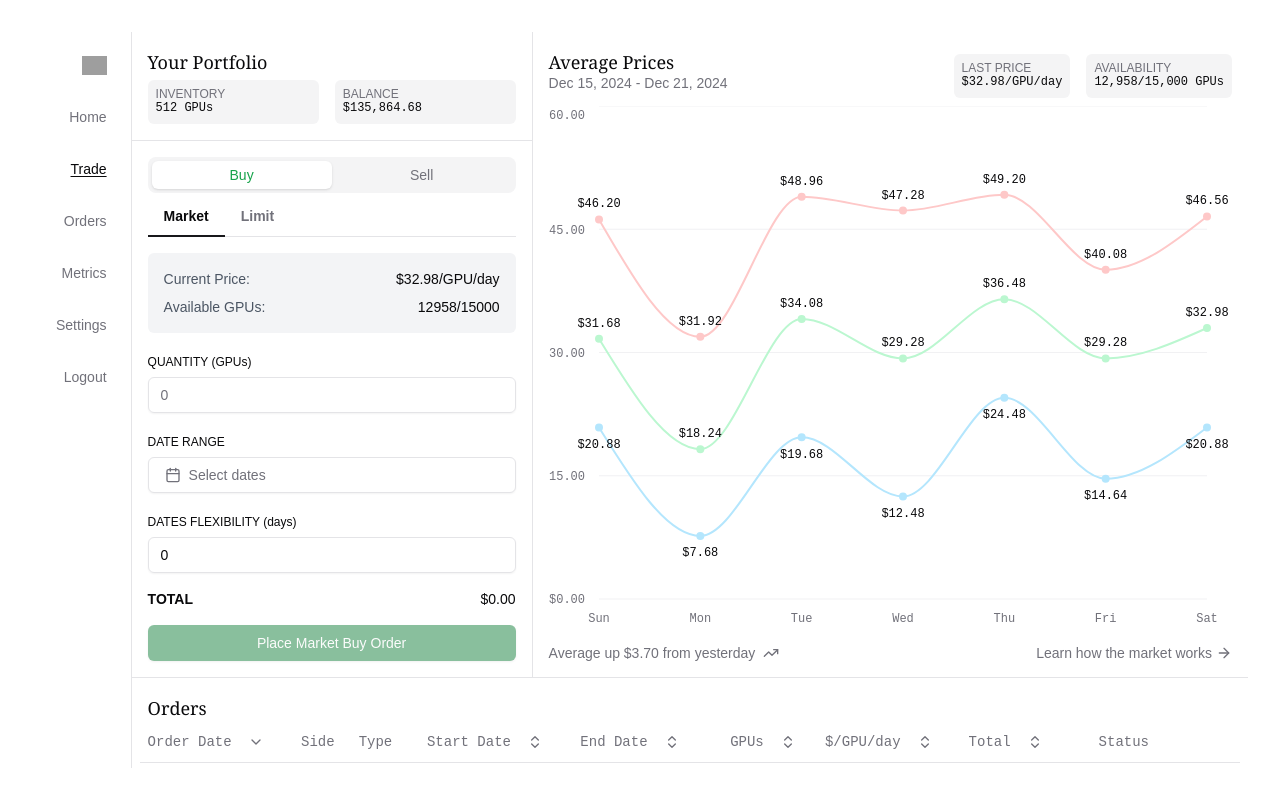
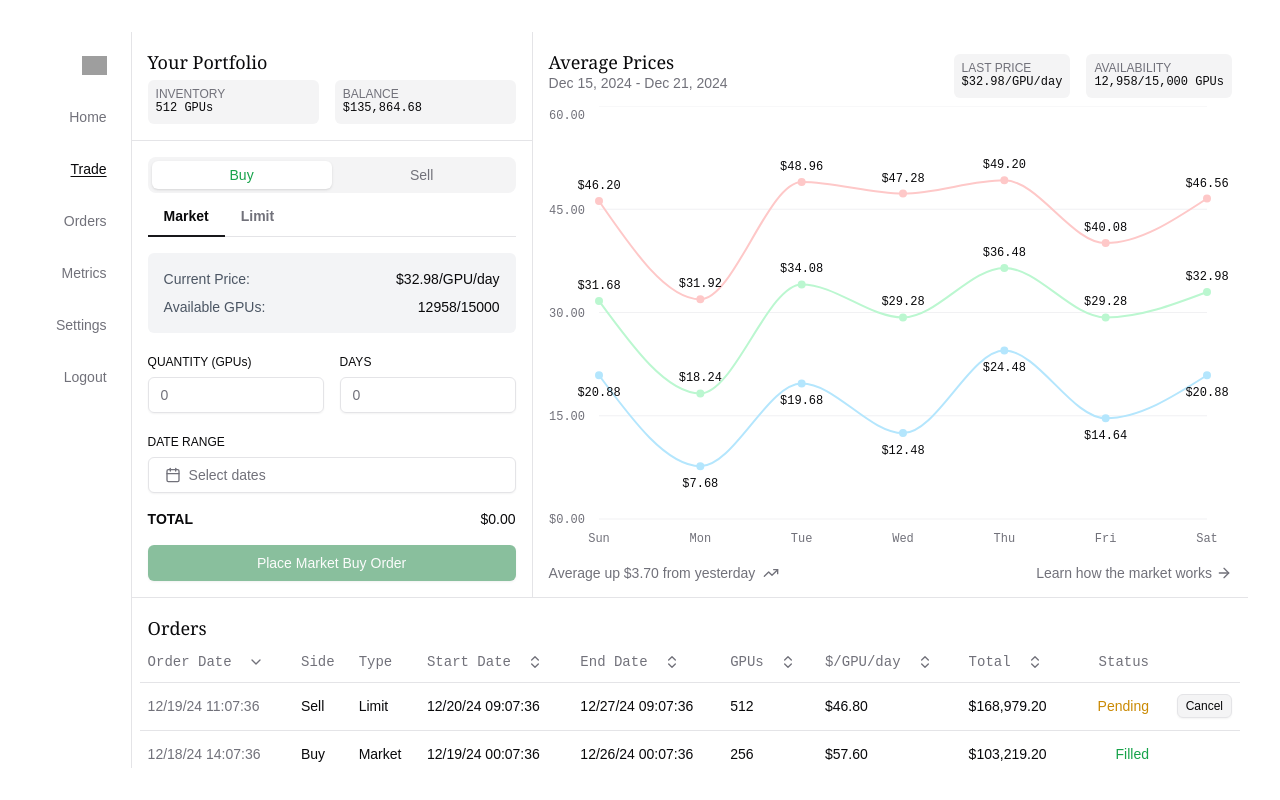
Before and after one commit to darzyx/gpu-auction-house, a Next.js app: page / in a window 1280 px wide. Built offline with nearby package versions, Linux system fonts and the light colour scheme; grey boxes are pictures that could not be loaded.

Commit message:
Change days flexibility to days

```diff
--- a/src/components/trade/confirm.tsx
+++ b/src/components/trade/confirm.tsx
@@ -21,7 +21,7 @@ type OrderData = {
     quantity: string;
     price?: string;
     dateRange: DateRange | undefined;
-    datesFlexibility: string;
+    days: string;
     total: string;
 };
 
@@ -33,7 +33,7 @@ type ConfirmProps = {
 };
 
 export default function Confirm({ isOpen, onClose, onConfirm, orderData }: ConfirmProps) {
-    const { tradeType, orderType, quantity, price, dateRange, datesFlexibility, total } = orderData;
+    const { tradeType, orderType, quantity, price, dateRange, days, total } = orderData;
 
     const isBuy = tradeType === "buy";
     const isMarket = orderType === "market";
@@ -66,11 +66,9 @@ export default function Confirm({ isOpen, onClose, onConfirm, orderData }: Confi
                         <DetailRow label="Order Type:" value={orderType.toUpperCase()} />
                         <DetailRow label="Quantity:" value={`${quantity} GPUs`} />
                         <DetailRow label="Duration:" value={`${durationDays} days`} />
-
                         {!isMarket && (
                             <DetailRow label={`${isBuy ? "Maximum" : "Minimum"} Price:`} value={`$${price}/GPU/day`} />
                         )}
-
                         <DetailRow
                             label="Date Range:"
                             value={
@@ -83,11 +81,7 @@ export default function Confirm({ isOpen, onClose, onConfirm, orderData }: Confi
                                 )
                             }
                         />
-
-                        {parseInt(datesFlexibility) > 0 && (
-                            <DetailRow label="Date Flexibility:" value={`±${datesFlexibility} days`} />
-                        )}
-
+                        {parseInt(days) > 0 && <DetailRow label="Days:" value={`±${days} days`} />}
                         <div className="col-span-2 pt-3 border-t">
                             <DetailRow label="Total Value:" value={total} />
                         </div>
--- a/src/components/trade/dates-flexibility.tsx
+++ b/src/components/trade/days-input.tsx
@@ -1,9 +1,9 @@
 import { Input } from "@/components/ui/input";
 import { Label } from "@/components/ui/label";
 
-export default function DatesFlexibility({
-    id = "dates_flexibility",
-    label = "DATES FLEXIBILITY (days)",
+export default function DaysInput({
+    id = "days",
+    label = "DAYS",
     placeholder = "0",
     value,
     onChange,
--- a/src/components/trade/index.tsx
+++ b/src/components/trade/index.tsx
@@ -7,7 +7,7 @@ import { useMemo, useState } from "react";
 
 import Confirm from "./confirm";
 import DateRangePicker from "./date-range-picker";
-import DatesFlexibility from "./dates-flexibility";
+import DaysInput from "./days-input";
 import MarketInfo from "./market-info";
 import OrderTypeTabs from "./order-types-tabs";
 import PriceInput from "./price-input";
@@ -29,7 +29,7 @@ const OrderForm = ({
         quantity: "",
         price: "",
         dateRange: undefined,
-        datesFlexibility: "0",
+        days: "",
     });
     const [isConfirmationOpen, setIsConfirmationOpen] = useState(false);
 
@@ -55,7 +55,7 @@ const OrderForm = ({
             quantity: "",
             price: "",
             dateRange: undefined,
-            datesFlexibility: "0",
+            days: "0",
         });
     };
 
@@ -63,12 +63,18 @@ const OrderForm = ({
         <div className="space-y-4">
             <OrderTypeTabs orderType={orderType} setOrderType={setOrderType} />
             <MarketInfo />
-            <div className={cn(orderType === "limit" ? "grid grid-cols-2 gap-4" : "")}>
+            <div className="grid grid-cols-2 gap-4">
                 <QuantityInput
                     id={isBuy ? "quantity" : "sell-quantity"}
                     value={formData.quantity}
                     onChange={(value) => setFormData((prev) => ({ ...prev, quantity: value }))}
                 />
+                <DaysInput
+                    id={isBuy ? "days" : "sell-days"}
+                    value={formData.days}
+                    onChange={(value) => setFormData((prev) => ({ ...prev, days: value }))}
+                />
+            </div>
             {orderType === "limit" && (
                 <PriceInput
                     isBuy={isBuy}
@@ -76,15 +82,9 @@ const OrderForm = ({
                     onChange={(value) => setFormData((prev) => ({ ...prev, price: value }))}
                 />
             )}
-            </div>
             <DateRangePicker
                 date={formData.dateRange}
                 setDate={(dateRange) => setFormData((prev) => ({ ...prev, dateRange }))}
-            />
-            <DatesFlexibility
-                id={isBuy ? "dates_flexibility" : "sell-dates_flexibility"}
-                value={formData.datesFlexibility}
-                onChange={(value) => setFormData((prev) => ({ ...prev, datesFlexibility: value }))}
             />
             <TotalInfo total={total} />
             <Button
@@ -104,7 +104,7 @@ const OrderForm = ({
                     quantity: formData.quantity,
                     price: formData.price,
                     dateRange: formData.dateRange,
-                    datesFlexibility: formData.datesFlexibility,
+                    days: formData.days,
                     total: formatCurrency(total),
                 }}
             />
--- a/src/components/trade/types.tsx
+++ b/src/components/trade/types.tsx
@@ -7,7 +7,7 @@ export type OrderFormData = {
     quantity: string;
     price: string;
     dateRange: DateRange | undefined;
-    datesFlexibility: string;
+    days: string;
 };
 
 export type OrderData = {
@@ -16,6 +16,6 @@ export type OrderData = {
     quantity: string;
     price?: string;
     dateRange: DateRange | undefined;
-    datesFlexibility: string;
+    days: string;
     total: string;
 };
--- a/src/components/trade/utils.tsx
+++ b/src/components/trade/utils.tsx
@@ -26,11 +26,11 @@ export const validateFormData = (data: OrderFormData, orderType: OrderType): boo
 
     if (!data.dateRange?.from || !data.dateRange?.to) return false;
 
-    const days = Math.ceil((data.dateRange.to.getTime() - data.dateRange.from.getTime()) / (1000 * 60 * 60 * 24));
-    if (days < 1) return false;
+    const rangeDays = Math.ceil((data.dateRange.to.getTime() - data.dateRange.from.getTime()) / (1000 * 60 * 60 * 24));
+    if (rangeDays < 1) return false;
 
-    const flexibility = parseInt(data.datesFlexibility);
-    if (isNaN(flexibility) || flexibility < 0) return false;
+    const days = parseInt(data.days);
+    if (isNaN(days) || days < 0) return false;
 
     return true;
 };
```
Lines whose indentation alone changed are shown as unchanged.
